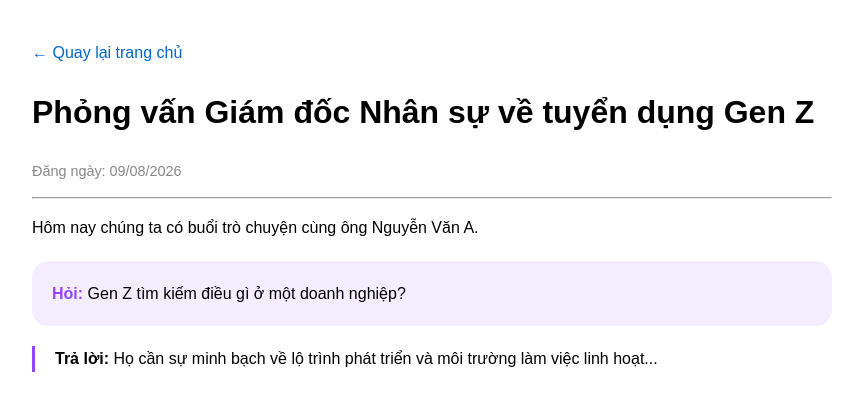
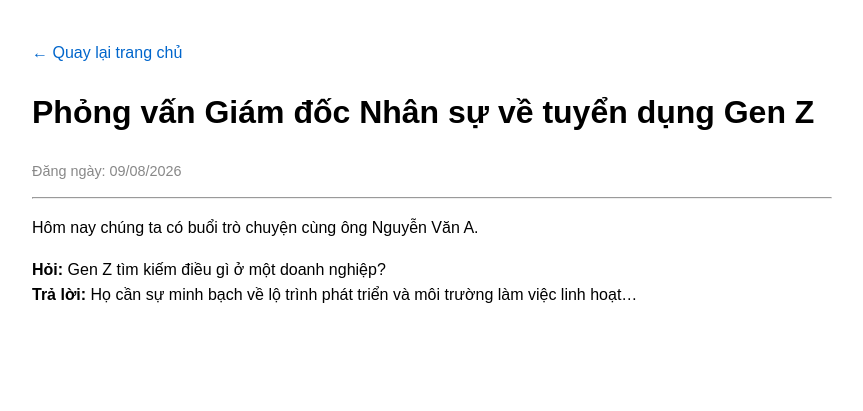
Before and after one commit to upzi-vn/staging, a Jekyll site: the page built from _posts/2026-08-09-phong-van-hr.md, in a window 1280 px wide. Shown: the top 411 px of the page, without its empty margins (208-1071 px from the left). Built offline with Jekyll 4.4.1, drawn with Linux system fonts in a browser that asks for light colours.

Commit message:
2026-08-09-phong-van-hr.md

```diff
--- a/_posts/2026-08-09-phong-van-hr.md
+++ b/_posts/2026-08-09-phong-van-hr.md
@@ -1,15 +1,10 @@
 ---
 layout: post
-title: Phỏng vấn Giám đốc Nhân sự về tuyển dụng Gen Z
+title: "Phỏng vấn Giám đốc Nhân sự về tuyển dụng Gen Z"
 category: INTERVIEW
 ---
 
 Hôm nay chúng ta có buổi trò chuyện cùng ông Nguyễn Văn A.
 
-<div style="background: #F4EDFF; padding: 20px; border-radius: 16px; margin: 20px 0;">
-  <strong style="color: #9345FF;">Hỏi:</strong> Gen Z tìm kiếm điều gì ở một doanh nghiệp?
-</div>
-
-<p style="padding-left: 20px; border-left: 3px solid #9345FF;">
-  <strong>Trả lời:</strong> Họ cần sự minh bạch về lộ trình phát triển và môi trường làm việc linh hoạt...
-</p>
+**Hỏi:** Gen Z tìm kiếm điều gì ở một doanh nghiệp?
+**Trả lời:** Họ cần sự minh bạch về lộ trình phát triển và môi trường làm việc linh hoạt...
```
